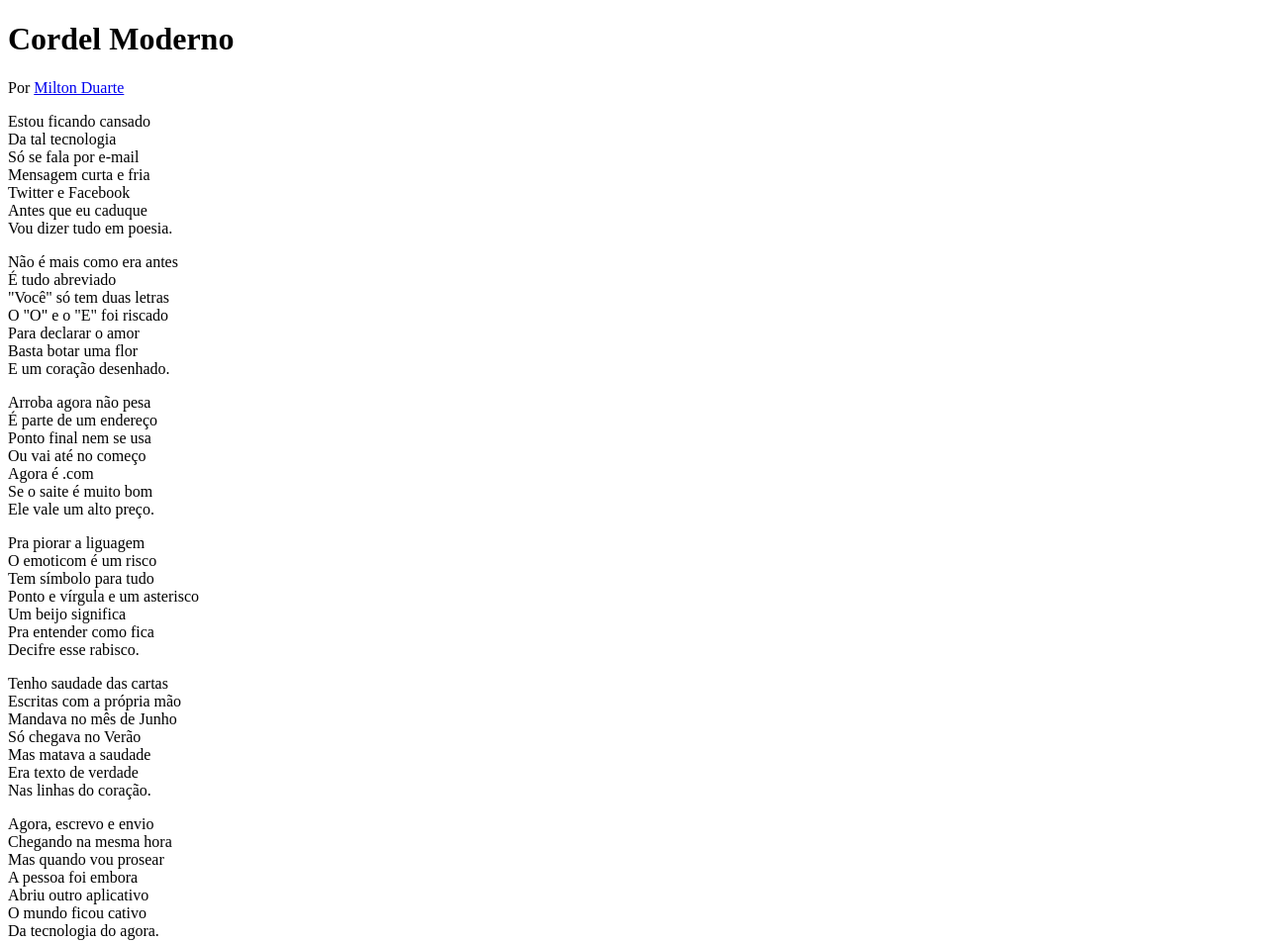
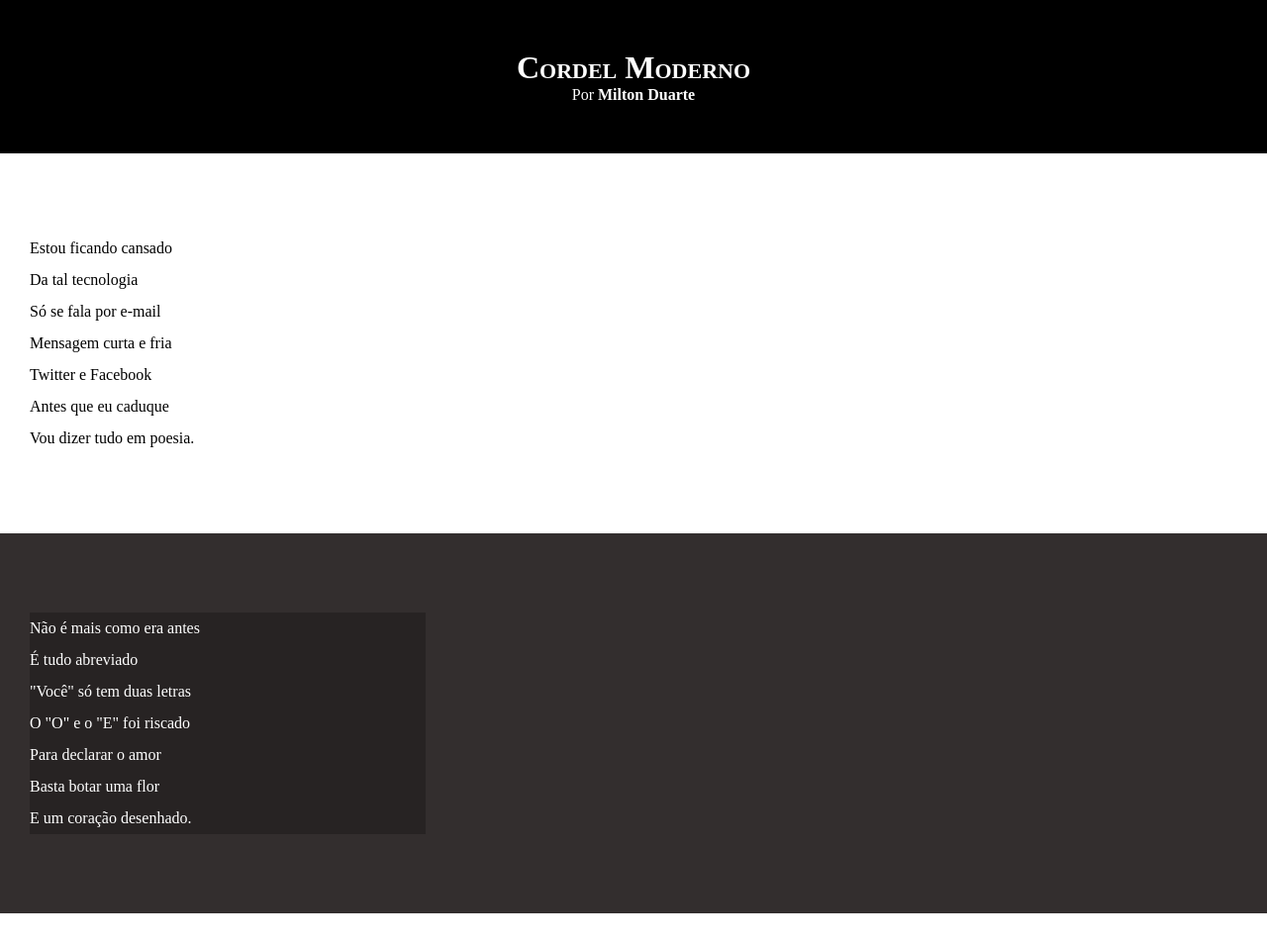
Before and after one commit to eduardobotelho28/html-css, a plain HTML site: page desafios/d012/index.html in a window 1280 px wide. Shown: the top 953 px of the page at 99% size. Drawn offline with Linux system fonts and the light colour scheme.

Commit message:
atualizei o css

```diff
--- a/desafios/d012/estilo/style.css
+++ b/desafios/d012/estilo/style.css
@@ -1 +1,65 @@
 @charset "UTF-8";
+
+* {
+    margin: 0px;
+    padding: 0px;
+}
+
+html,body {
+    min-height: 100vh;
+    background-color: darkgrey;
+}
+
+header {
+    background-color: black;
+    color: white;
+    text-align: center;
+}
+
+header > h1 {
+    padding-top: 50px;
+    font-variant: small-caps;
+}
+
+header > p {
+    padding-bottom: 50px;
+}
+
+a {
+    color: white;
+    text-decoration: none;
+    font-weight: bolder;
+}
+
+a:hover {
+    text-decoration: underline;
+}
+
+section {
+    padding-top: 10vh;
+    padding-bottom: 10vh;
+    line-height: 2em;
+    padding-left: 30px;
+}
+
+.normal {
+    background-color: white;
+    color: black;
+}
+
+.imagem {
+    background-color: rgb(51, 46, 46);
+    color: white;
+}
+
+.imagem > p {
+    background-color: rgba(0, 0, 0, 0.245);
+    width: 400px;
+}
+
+footer {
+    background-color: black;
+    color: white;
+    text-align: center;
+    padding: 10px;
+}
--- a/desafios/d012/index.html
+++ b/desafios/d012/index.html
@@ -15,7 +15,7 @@
         </p>
     </header>
 
-    <section>
+    <section class="normal">
         <p>
             Estou ficando cansado <br>
             Da tal tecnologia <br>
@@ -27,7 +27,7 @@
         </p>
     </section>
 
-    <section>
+    <section class="imagem">
         <p>
             Não é mais como era antes <br>
             É tudo abreviado <br>
@@ -39,7 +39,7 @@
         </p>
     </section>
 
-    <section>
+    <section class="normal">
         <p>
             Arroba agora não pesa <br>
             É parte de um endereço <br>
@@ -61,7 +61,7 @@
         </p>
     </section>
 
-    <section>
+    <section class="imagem">
         <p>
             Tenho saudade das cartas <br>
             Escritas com a própria mão <br>
@@ -73,7 +73,7 @@
         </p>
     </section>
 
-    <section>
+    <section class="normal">
         <p>
             Agora, escrevo e envio <br>
             Chegando na mesma hora <br>
```
